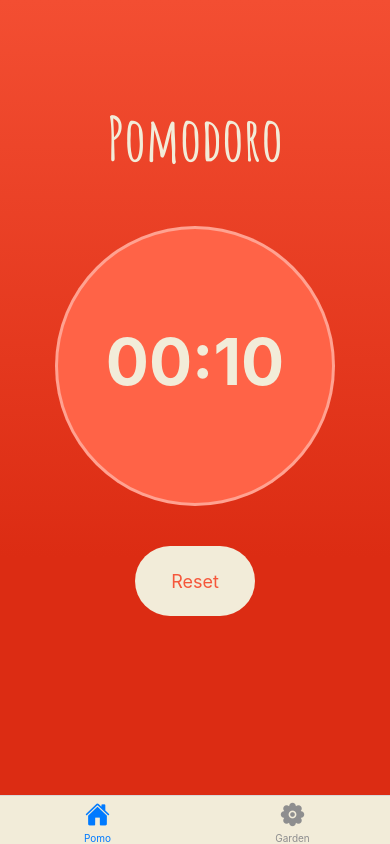
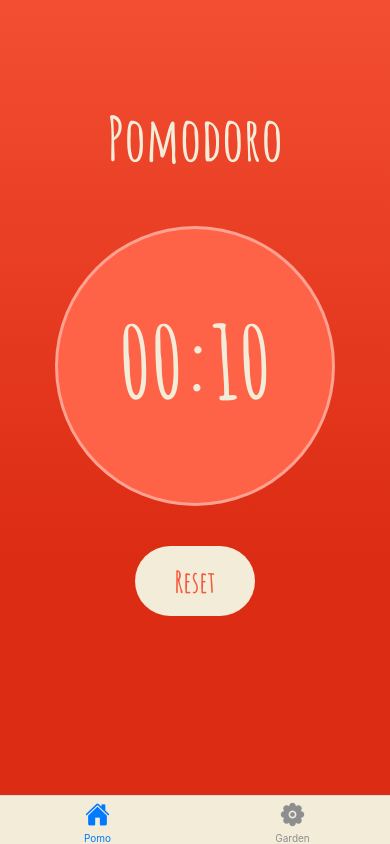
Before and after one commit to mthalima/pomodoro, a React Native app: screen /Home in a window 390 px wide. Built offline with nearby package versions, Linux system fonts and the light colour scheme.

Commit message:
loasodoasdk

```diff
--- a/components/ResetButton.jsx
+++ b/components/ResetButton.jsx
@@ -1,9 +1,22 @@
 import { Pressable, StyleSheet, View, Text } from "react-native";
 import { Colors } from "../styles/Colors";
+import { useFonts } from "expo-font";
+import * as SplashScreen from "expo-splash-screen";
+import { useCallback } from "react";
 
 function ResetButton({ onPress }) {
+  const [fontsLoaded, fontError] = useFonts({
+    "AmaticSC-Bold": require("../assets/fonts/AmaticSC-Bold.ttf"),
+  });
+
+  const onLayoutRootView = useCallback(async () => {
+    if (fontsLoaded || fontError) {
+      await SplashScreen.hideAsync();
+    }
+  }, [fontsLoaded, fontError]);
+
   return (
-    <View style={styles.buttonContainer}>
+    <View style={styles.buttonContainer} onLayout={onLayoutRootView}>
       <Pressable style={styles.button} onPress={onPress}>
         <Text style={styles.buttonText}>Reset</Text>
       </Pressable>
@@ -11,8 +24,8 @@ function ResetButton({ onPress }) {
   );
 }
 const styles = StyleSheet.create({
-  buttonContainer:{
-    elevation: 0
+  buttonContainer: {
+    elevation: 0,
   },
 
   button: {
@@ -28,7 +41,8 @@ const styles = StyleSheet.create({
 
   buttonText: {
     color: Colors.tomato,
-    fontSize: 18,
+    fontSize: 30,
+    fontFamily: "AmaticSC-Bold",
   },
   pressed: {
     backgroundColor: Colors.leaf,
--- a/components/Timer.jsx
+++ b/components/Timer.jsx
@@ -4,6 +4,9 @@ import { Colors } from "../styles/Colors";
 import { Audio } from "expo-av";
 import ResetButton from "./ResetButton";
 import Icon from "react-native-vector-icons/FontAwesome5";
+import { useFonts } from "expo-font";
+import * as SplashScreen from "expo-splash-screen";
+import { useCallback } from "react";
 
 const Timer = () => {
   const [seconds, setSeconds] = useState(10);
@@ -83,13 +86,25 @@ const Timer = () => {
     restTime();
     renderIcon();
   }
+
+  const [fontsLoaded, fontError] = useFonts({
+    "NotoSansBengali-SemiBold": require("../assets/fonts/NotoSansBengali-SemiBold.ttf"),
+    "NotoSansBengali-Medium": require("../assets/fonts/NotoSansBengali-Medium.ttf"),
+  });
+
+  const onLayoutRootView = useCallback(async () => {
+    if (fontsLoaded || fontError) {
+      await SplashScreen.hideAsync();
+    }
+  }, [fontsLoaded, fontError]);
+
   if (restIsActive && seconds == 0) {
     playSound;
     resetTimer();
   } else {
     return (
       //envolvi com esse pressable para o times startar quando clickar nele inteiro
-      <View style={styles.mainContainer}>
+      <View style={styles.mainContainer} onLayout={onLayoutRootView}>
         <Pressable onPress={toggleTimer}>
           <View style={styles.container}>
             <Text style={styles.timer}>{formatTime(seconds)}</Text>
@@ -133,8 +148,8 @@ const styles = StyleSheet.create({
     borderWidth: 3,
   },
   timer: {
-    fontSize: 64,
-    fontWeight: "bold",
+    fontSize: 100,
+    fontFamily: "AmaticSC-Bold",
     marginBottom: 10,
     color: Colors.seed,
     opacity: 1,
--- a/screens/gardenScreen.jsx
+++ b/screens/gardenScreen.jsx
@@ -23,7 +23,18 @@ function GardenScreen() {
         colors={["rgba(243, 78, 50, 1)", "rgba(220, 44, 19, 1)"]}
         style={styles.background}
       />
-      <Text style={styles.title}>Garden</Text>
+      <Text
+        style={{
+          marginTop: 60,
+          fontFamily: "AmaticSC-Bold",
+          fontSize: 60,
+          textAlign: "center",
+          marginTop: 100,
+          color: Colors.seed,
+        }}
+      >
+        Garden
+      </Text>
       <Timer />
     </View>
   );
--- a/screens/pomodoreScreen.jsx
+++ b/screens/pomodoreScreen.jsx
@@ -1,10 +1,10 @@
 import { StyleSheet, View, Text } from "react-native";
-import { useCallback } from "react";
 import { LinearGradient } from "expo-linear-gradient";
 import Timer from "../components/Timer";
 import { Colors } from "../styles/Colors";
 import { useFonts } from "expo-font";
 import * as SplashScreen from "expo-splash-screen";
+import { useCallback } from "react";
 
 SplashScreen.preventAutoHideAsync();
 
```
